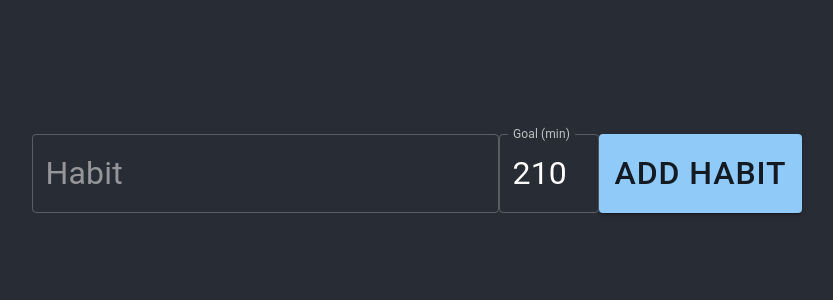
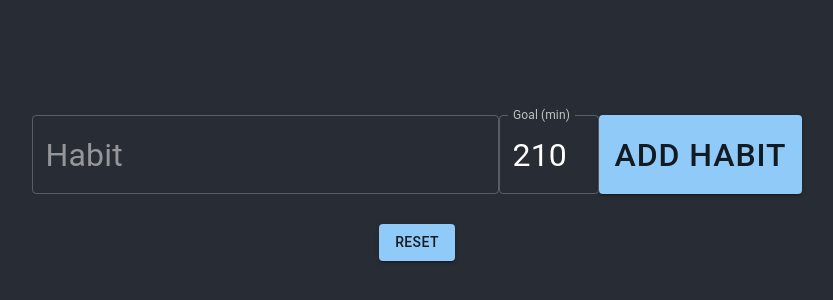
Before and after one commit to ElderlyC/Task-Stacker, a React (Create React App) app: page / in a window 1280 px wide. Shown: the part 212-512 px from the top of the page, without its empty margins (223-1056 px from the left). Built offline with nearby package versions, Linux system fonts and the light colour scheme.

Commit message:
reset spenttime

```diff
--- a/src/Components/WeeklyProgress.tsx
+++ b/src/Components/WeeklyProgress.tsx
@@ -9,7 +9,7 @@ type HabitTime = { habit: string; spentTime: string; goalTime: string };
 type AddingTime = { [key: string]: number };
 const WeeklyProgress = () => {
   const storedHabits = localStorage.getItem("habitTimes");
-  const [habitTimes, setHabitTimes] = useState(
+  const [habitTimes, setHabitTimes] = useState<HabitTime[]>(
     storedHabits ? JSON.parse(storedHabits) : []
   );
   const [habitName, setHabitName] = useState("");
@@ -23,7 +23,7 @@ const WeeklyProgress = () => {
     event.preventDefault();
     setHabitTimes((prev: HabitTime[]) => [
       ...prev,
-      { habit: habitName, spentTime: "0", goalTime },
+      { habit: habitName, spentTime: "0", goalTime: goalTime.toString() },
     ]);
     setHabitName("");
     setGoalTime(210);
@@ -40,6 +40,15 @@ const WeeklyProgress = () => {
         : item
     );
     setHabitTimes(updatedHabitTimes);
+  };
+
+  const handleReset = () => {
+    setHabitTimes((prev) =>
+      prev.map((habit) => ({
+        ...habit,
+        spentTime: "0",
+      }))
+    );
   };
 
   useEffect(() => {
@@ -133,6 +142,9 @@ const WeeklyProgress = () => {
           </div>
         </div>
       ))}
+      <Button variant="contained" onClick={handleReset}>
+        Reset
+      </Button>
     </div>
   );
 };
```
